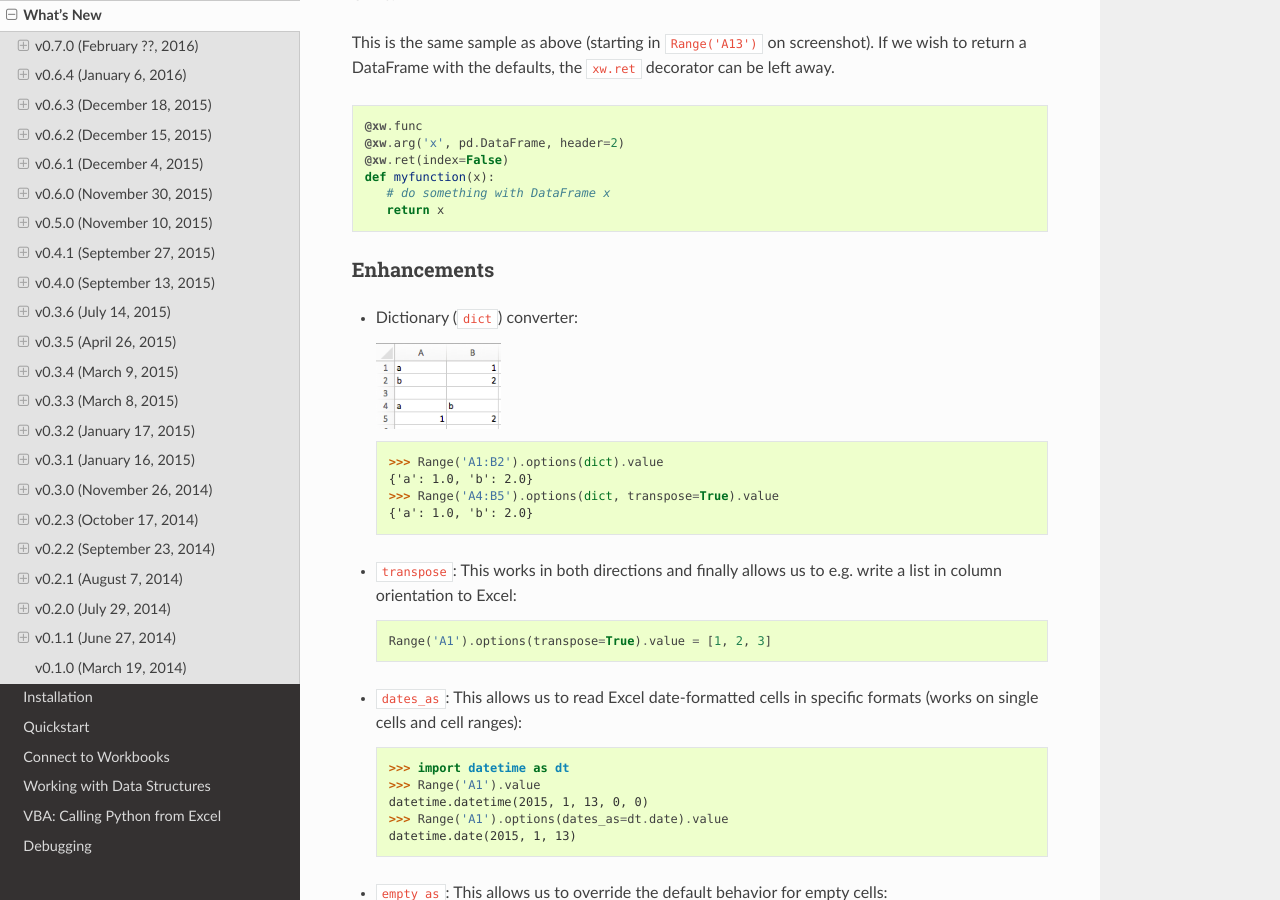
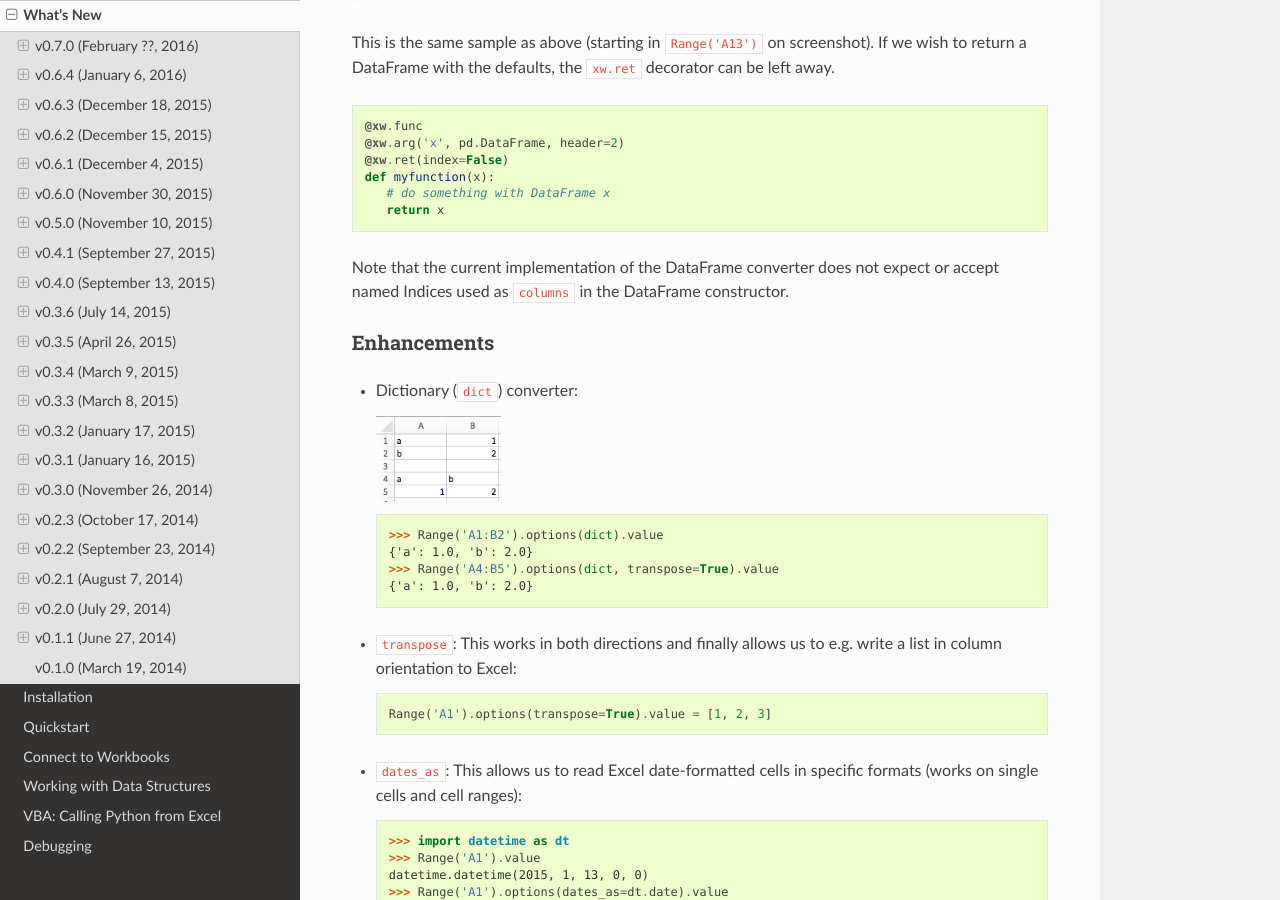
Before and after one commit to xlwings/xlwings, a Sphinx documentation site: the page built from docs/whatsnew.rst, in a window 1280 px wide and 900 px high, scrolled down 1492 px. Built offline with Sphinx 7.4.7 and the Read the Docs theme 2.0.0, drawn with Linux system fonts in a browser that asks for light colours; some of the changed text lies outside the part shown.

Commit message:
worked on docs

```diff
--- a/docs/whatsnew.rst
+++ b/docs/whatsnew.rst
@@ -56,6 +56,9 @@ be left away. ::
        # do something with DataFrame x
        return x
 
+
+Note that the current implementation of the DataFrame converter does not expect or accept named Indices used as ``columns``
+in the DataFrame constructor.
 
 Enhancements
 ************
@@ -134,7 +137,9 @@ API changes
   changed using the same options as for DataFrames::
 
     import pandas as pd
-    Range('A1').value = pd.Series([1,2,3])  # unchanged behaviour
+
+    # unchanged behaviour
+    Range('A1').value = pd.Series([1,2,3])
 
     # Changed behaviour: This will print a header row in Excel
     s = pd.Series([1,2,3], name='myseries', index=pd.Index([0,1,2], name='myindex'))
```
Also changed, not shown: other parts of docs/whatsnew.rst (+1 -1 lines).
